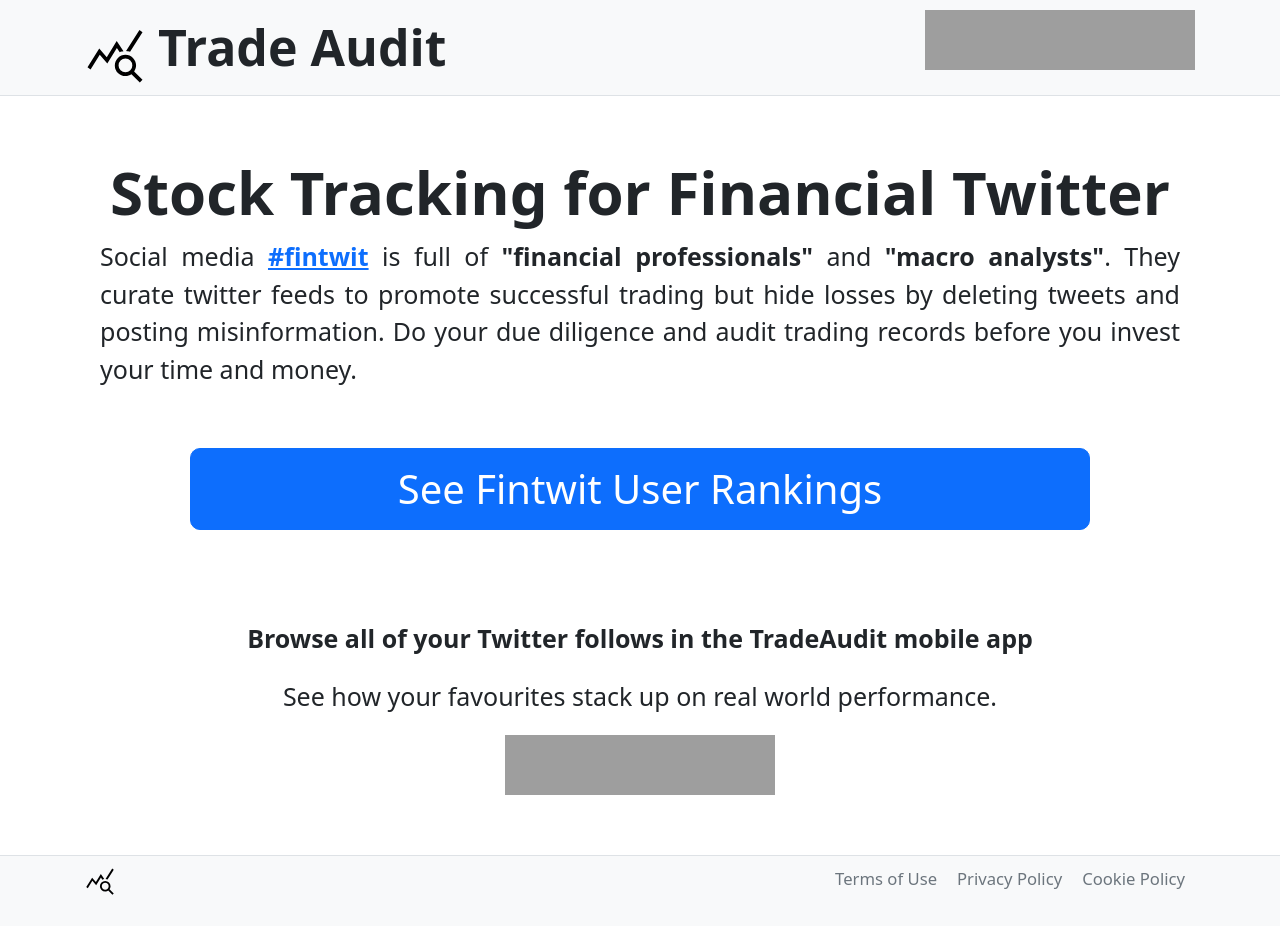
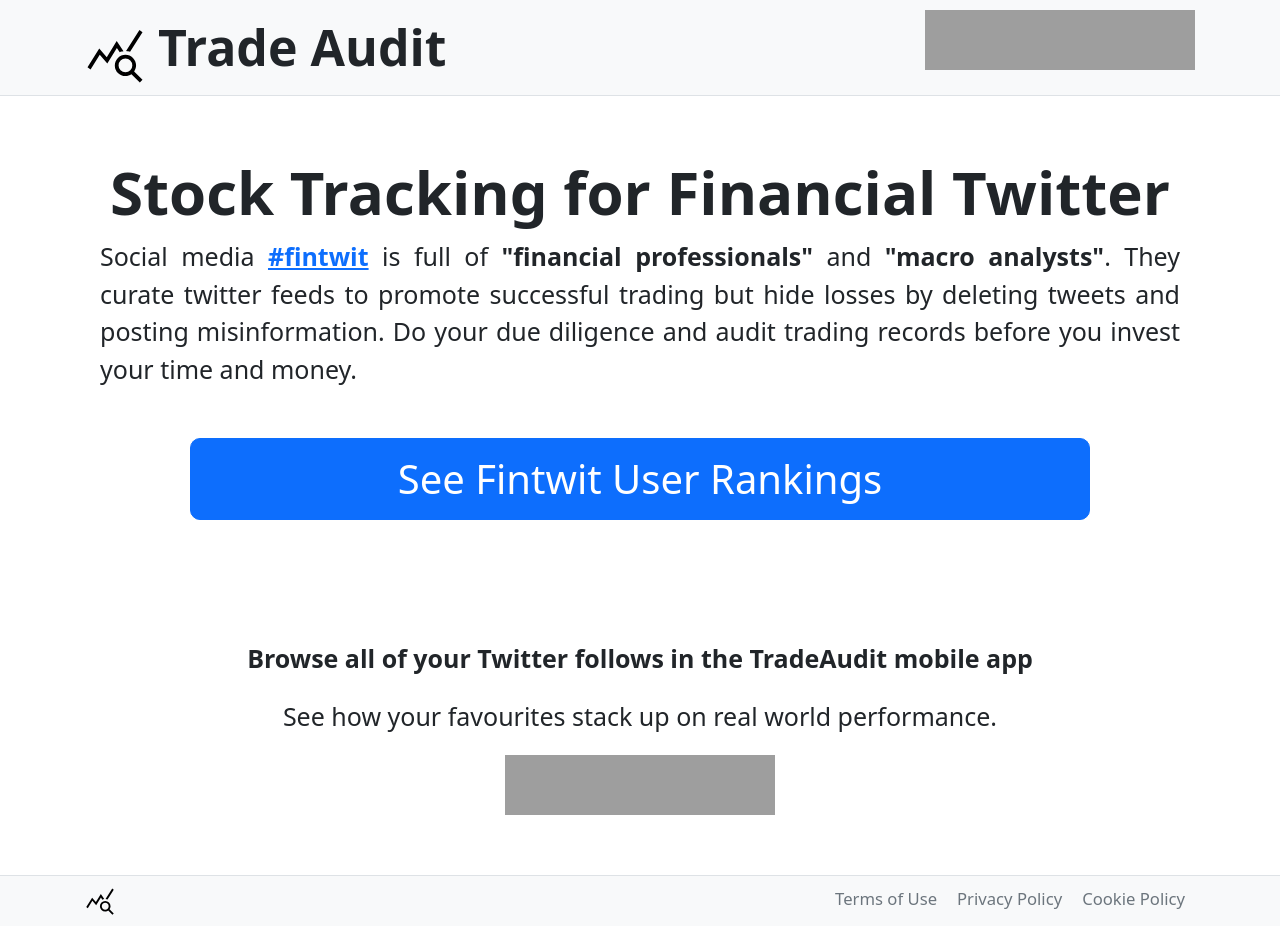
Before and after one commit to stevenrskelton/tradeaudit.app, a Jekyll site: the page built from index.html, in a window 1280 px wide. Built offline with Jekyll 4.4.1, drawn with Linux system fonts in a browser that asks for light colours; grey boxes are pictures that could not be loaded.

Commit message:
Update index.html

```diff
--- a/index.html
+++ b/index.html
@@ -311,7 +311,7 @@
 
 </div>
 
-<div class="d-grid gap-2 col-10 mx-auto mb-4 mt-4">
+<div class="d-grid gap-2 col-10 mx-auto mb-5 mt-3">
   <a href="/rankings" class="btn btn-primary btn-lg" role="button" style="--bs-btn-font-size:2rem">See Fintwit User Rankings</a>
 </div>
 
```
